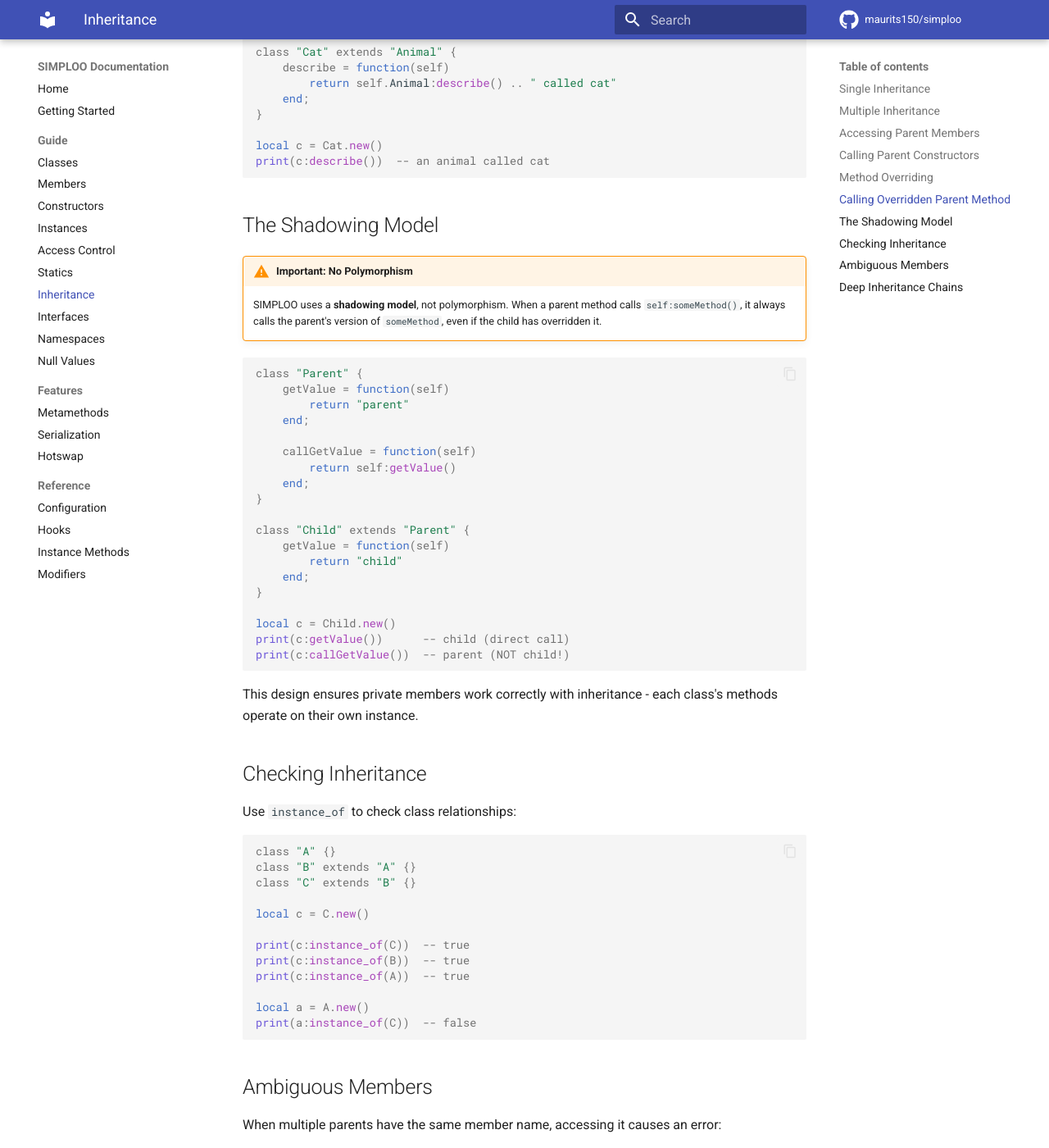
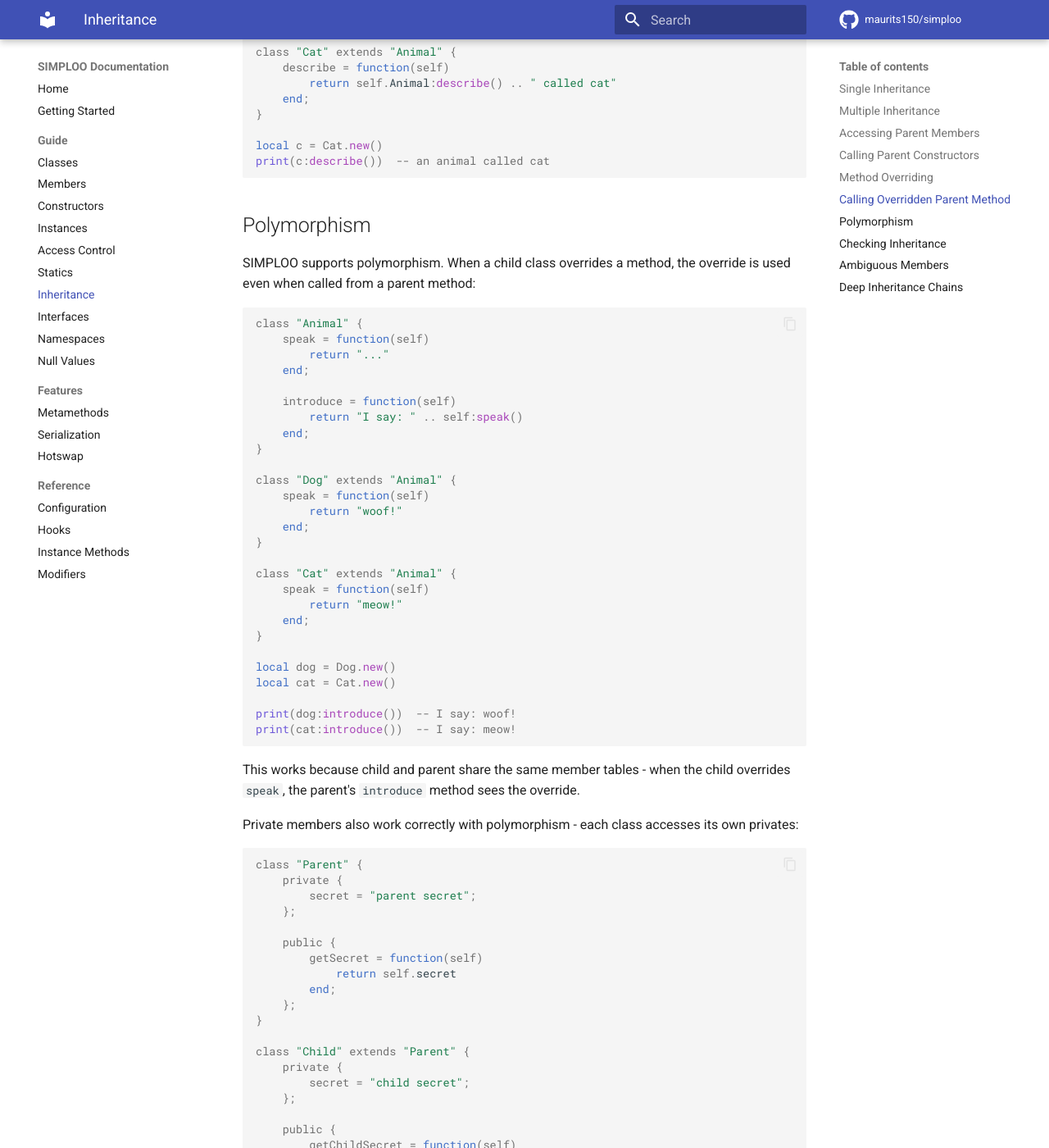
Before and after one commit to maurits150/simploo, an MkDocs documentation site: the page built from docs/guide/inheritance.md, in a window 1280 px wide and 1400 px high, scrolled down 3727 px. Shown: the whole window at 82% size. Built offline with MkDocs 1.6.1 and Material for MkDocs 9.7.7, drawn with Linux system fonts in a browser that asks for light colours; comment, search, counter and statistics services are not loaded; some of the changed text lies outside the part shown.

Commit message:
Update inheritance docs: SIMPLOO now supports polymorphism
The _members refactor enabled polymorphism - child and parent share
the same member tables, so method overrides work correctly when
called from parent methods.

Also document that private members work correctly - each class's
methods access their own private members, even when child calls
parent methods.

````diff
--- a/docs/guide/inheritance.md
+++ b/docs/guide/inheritance.md
@@ -235,34 +235,78 @@ local c = Cat.new()
 print(c:describe())  -- an animal called cat
 ```
 
-## The Shadowing Model
+## Polymorphism
 
-!!! warning "Important: No Polymorphism"
-    SIMPLOO uses a **shadowing model**, not polymorphism. When a parent method calls `self:someMethod()`, it always calls the parent's version of `someMethod`, even if the child has overridden it.
+SIMPLOO supports polymorphism. When a child class overrides a method, the override is used even when called from a parent method:
+
+```lua
+class "Animal" {
+    speak = function(self)
+        return "..."
+    end;
+
+    introduce = function(self)
+        return "I say: " .. self:speak()
+    end;
+}
+
+class "Dog" extends "Animal" {
+    speak = function(self)
+        return "woof!"
+    end;
+}
+
+class "Cat" extends "Animal" {
+    speak = function(self)
+        return "meow!"
+    end;
+}
+
+local dog = Dog.new()
+local cat = Cat.new()
+
+print(dog:introduce())  -- I say: woof!
+print(cat:introduce())  -- I say: meow!
+```
+
+This works because child and parent share the same member tables - when the child overrides `speak`, the parent's `introduce` method sees the override.
+
+Private members also work correctly with polymorphism - each class accesses its own privates:
 
 ```lua
 class "Parent" {
-    getValue = function(self)
-        return "parent"
-    end;
+    private {
+        secret = "parent secret";
+    };
 
-    callGetValue = function(self)
-        return self:getValue()
-    end;
+    public {
+        getSecret = function(self)
+            return self.secret
+        end;
+    };
 }
 
 class "Child" extends "Parent" {
-    getValue = function(self)
-        return "child"
-    end;
+    private {
+        secret = "child secret";
+    };
+
+    public {
+        getChildSecret = function(self)
+            return self.secret
+        end;
+
+        callParentGetSecret = function(self)
+            return self.Parent:getSecret()
+        end;
+    };
 }
 
 local c = Child.new()
-print(c:getValue())      -- child (direct call)
-print(c:callGetValue())  -- parent (NOT child!)
+print(c:getSecret())            -- parent secret (Parent's method accesses Parent's private)
+print(c:getChildSecret())       -- child secret (Child's method accesses Child's private)
+print(c:callParentGetSecret())  -- parent secret (Child calls Parent method, which accesses Parent's private)
 ```
-
-This design ensures private members work correctly with inheritance - each class's methods operate on their own instance.
 
 ## Checking Inheritance
 
````
